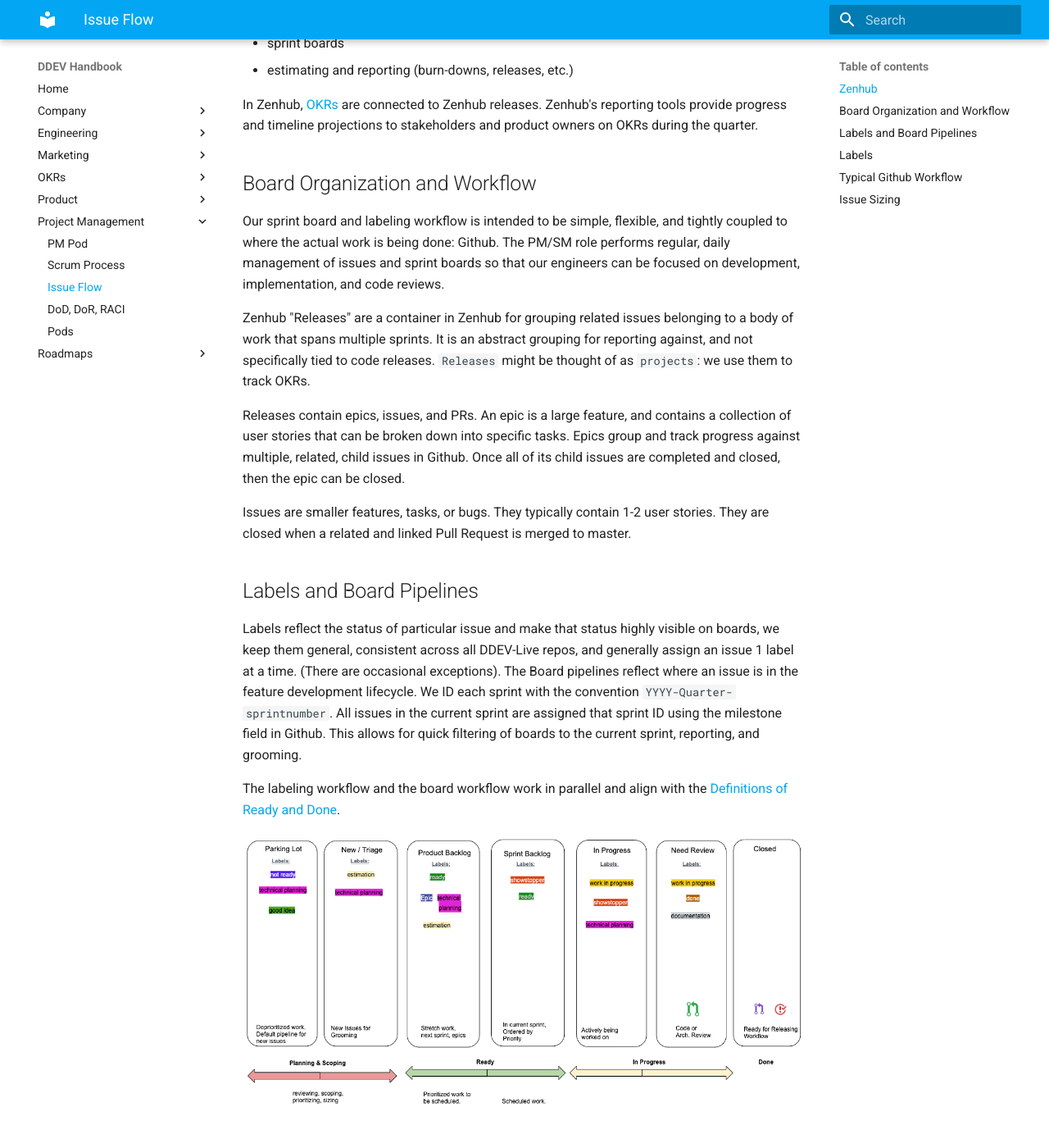
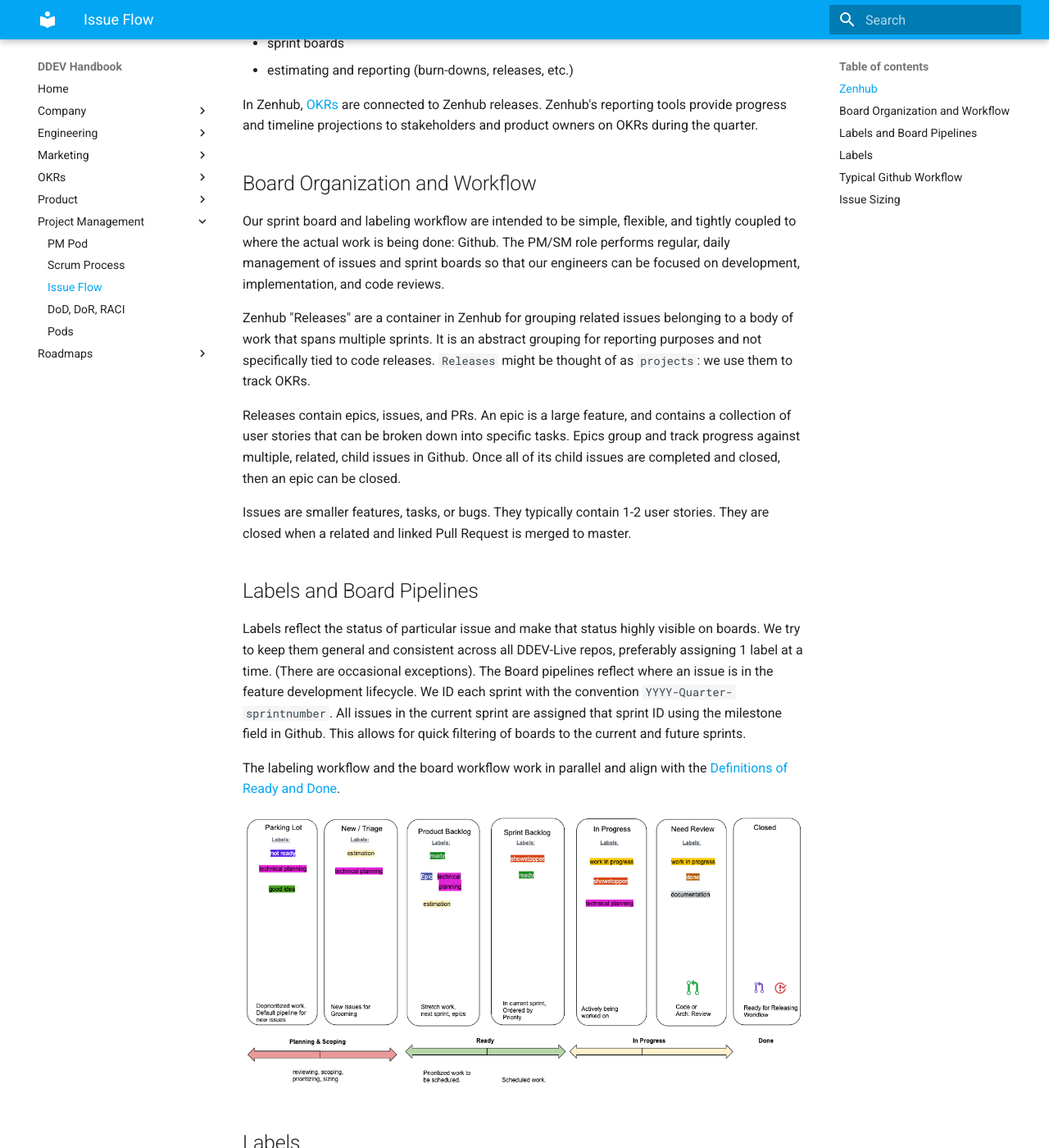
Before and after one commit to fru-io/handbook, an MkDocs documentation site: the page built from docs/project-management/issue-flow.md, in a window 1280 px wide and 1400 px high, scrolled down 1106 px. Shown: the whole window at 82% size. Built offline with MkDocs 1.6.1 and Material for MkDocs 9.7.7, drawn with Linux system fonts in a browser that asks for light colours; some of the changed text lies outside the part shown.

Commit message:
Update issue-flow.md
copy edits and tweaks

```diff
--- a/docs/project-management/issue-flow.md
+++ b/docs/project-management/issue-flow.md
@@ -19,17 +19,17 @@ In Zenhub, [OKRs](https://rework.withgoogle.com/guides/set-goals-with-okrs/steps
 
 ## Board Organization and Workflow
 
-Our sprint board and labeling workflow is intended to be simple, flexible, and tightly coupled to where the actual work is being done: Github. The PM/SM role performs regular, daily management of issues and sprint boards so that our engineers can be focused on development, implementation, and code reviews.
+Our sprint board and labeling workflow are intended to be simple, flexible, and tightly coupled to where the actual work is being done: Github. The PM/SM role performs regular, daily management of issues and sprint boards so that our engineers can be focused on development, implementation, and code reviews.
 
-Zenhub "Releases" are a container in Zenhub for grouping related issues belonging to a body of work that spans multiple sprints. It is an abstract grouping for reporting against, and not specifically tied to code releases. `Releases` might be thought of as `projects`: we use them to track OKRs.
+Zenhub "Releases" are a container in Zenhub for grouping related issues belonging to a body of work that spans multiple sprints. It is an abstract grouping for reporting purposes and not specifically tied to code releases. `Releases` might be thought of as `projects`: we use them to track OKRs.
 
-Releases contain epics, issues, and PRs. An epic is a large feature, and contains a collection of user stories that can be broken down into specific tasks. Epics group and track progress against multiple, related, child issues in Github. Once all of its child issues are completed and closed, then the epic can be closed.
+Releases contain epics, issues, and PRs. An epic is a large feature, and contains a collection of user stories that can be broken down into specific tasks. Epics group and track progress against multiple, related, child issues in Github. Once all of its child issues are completed and closed, then an epic can be closed.
 
 Issues are smaller features, tasks, or bugs. They typically contain 1-2 user stories. They are closed when a related and linked Pull Request is merged to master.
 
 ## Labels and Board Pipelines
 
-Labels reflect the status of particular issue and make that status highly visible on boards, we keep them general, consistent across all DDEV-Live repos, and generally assign an issue 1 label at a time. (There are occasional exceptions). The Board pipelines reflect where an issue is in the feature development lifecycle. We ID each sprint with the convention `YYYY-Quarter-sprintnumber`. All issues in the current sprint are assigned that sprint ID using the milestone field in Github. This allows for quick filtering of boards to the current sprint, reporting, and grooming.
+Labels reflect the status of particular issue and make that status highly visible on boards. We try to keep them general and consistent across all DDEV-Live repos, preferably assigning 1 label at a time. (There are occasional exceptions). The Board pipelines reflect where an issue is in the feature development lifecycle. We ID each sprint with the convention `YYYY-Quarter-sprintnumber`. All issues in the current sprint are assigned that sprint ID using the milestone field in Github. This allows for quick filtering of boards to the current and future sprints.
 
  The labeling workflow and the board workflow work in parallel and align with the [Definitions of Ready and Done](dor-dod-raci.md).
 
@@ -59,8 +59,9 @@ Labels reflect the status of particular issue and make that status highly visibl
     - Set the `Work in Progress` or `Not Ready` labels
     - Put `WIP` in your PR title
 5. When the PR is approved and ready for merge, validate its acceptance criteria, user stories in the related issue by checking them off.
-6. Depending on the method of PR connection in step 3, a merged PR will automatically close its linked issue and move it to the `Closed` pipeline. If the issue is complete but is not automatically closed, ensure that it is.
+6. Depending on the method of PR connection in step 3, a merged PR will automatically close its linked issue and move to the `Closed` pipeline. If the issue is completed but not automatically closed, close it manually.
 7. If an issue is completed but requires sign-off from a product owner before closing, set the label to `done` and put it in the `Needs Review` pipeline.
+8. Issues can and do have multiple PRs associated. An issue remains open on the board with merged PRs linked to it when it is still in progress and there is more work coming.
 
 ## Issue Sizing
 We use a modified version of the [Fibonacci scale](https://en.wikipedia.org/wiki/Fibonacci_scale_(agile)) to relatively size our issues in Slack, asynchronously. A how-to is posted in the channel.
```
